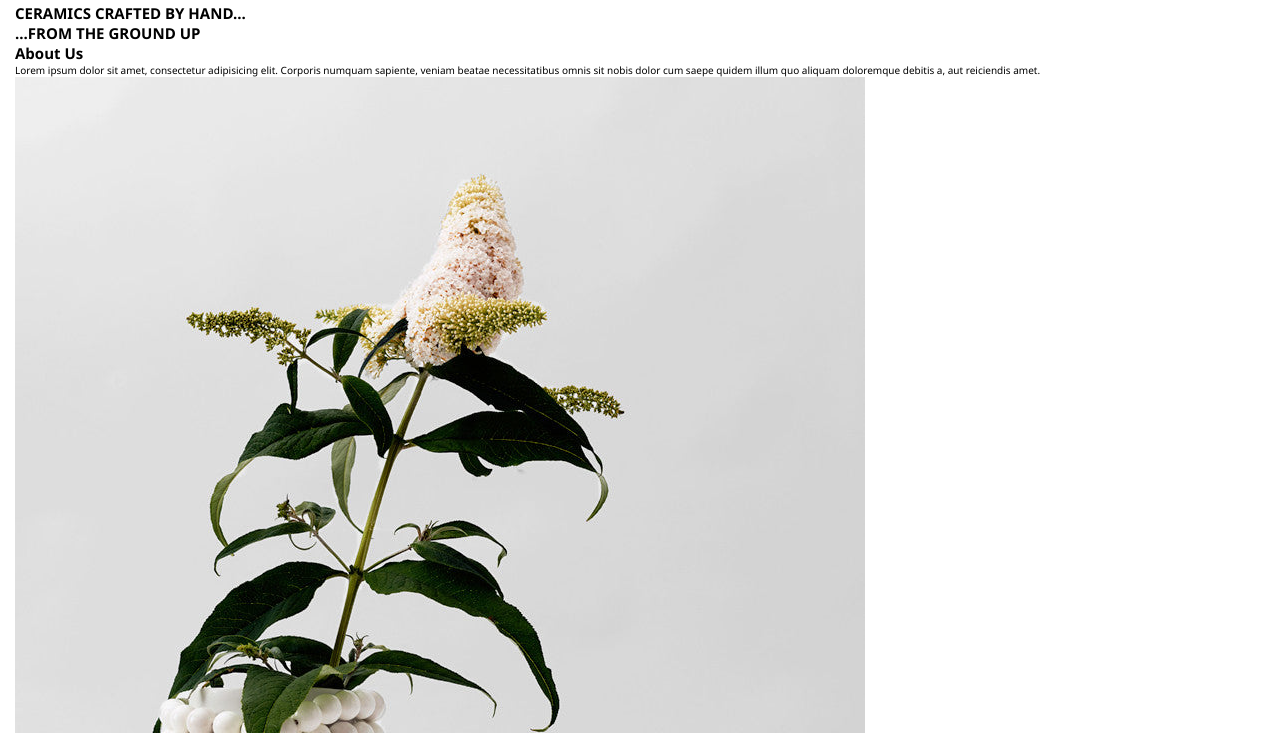
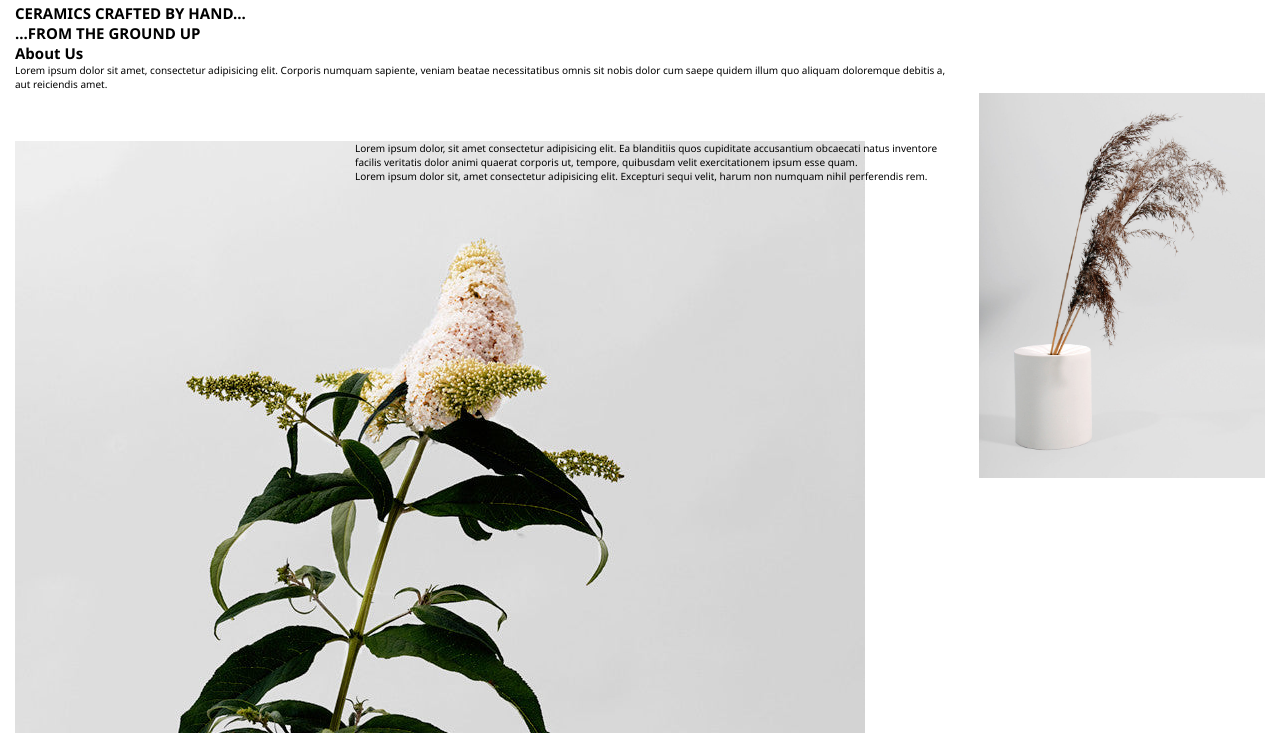
Before and after one commit to ConsoleWL/131_eCommerceSite2, a plain HTML site: page index.html in a window 1280 px wide. Shown: the part 1207-1940 px from the top of the page. Drawn offline with Linux system fonts and the light colour scheme.

Commit message:
did something in about

```diff
--- a/index.html
+++ b/index.html
@@ -54,12 +54,12 @@
         <!-- About us -->
         <section>
             <div class="container">
-                <h1>About Us</h1>
-                <div>
-                    <div>
+                <h1 class="about-text">About Us</h1>
+                <div class="about-div">
+                    <div class="about div2">
                         <p>Lorem ipsum dolor sit amet, consectetur adipisicing elit. Corporis numquam sapiente, veniam beatae necessitatibus omnis sit nobis dolor cum saepe quidem illum quo aliquam doloremque debitis a, aut reiciendis amet.</p>
-                        <div>
-                            <div>
+                        <div class="about-div3">
+                            <div class="about-div-pic1">
                                 <img src="assets/Vase_Dame_2048x2048.jpg" alt="Plant with Green">
                             </div>
                             <div>
@@ -68,15 +68,15 @@
                             </div>
                         </div>
                     </div>
-                    <div>
-                        <img src="assets/Cylinder_unglazed3_2048x2048.jpg" alt="Plant with no leaves">
+                    <div class="about-pic2">
+                        <img id="aboutpic2" src="assets/Cylinder_unglazed3_2048x2048.jpg" alt="Plant with no leaves">
                     </div>
                 </div>
             </div>
         </section>
 
         <!-- OUR PRODUCTS-->
-        <section>
+        <section >
             <div class="container">
                 <h2>OUR PRODUCTS</h2>
                 <!-- Here my products -->
--- a/style.css
+++ b/style.css
@@ -39,7 +39,7 @@ a{
 }
 
 .head-icon img{
-    /* width: 4rem; */
+
 }
 
 .search-div{
@@ -58,6 +58,42 @@ a{
     right: 3px;
 }
 
+
+/* about  */
+.about-text{
+
+}
+
+.about-div{
+    display: flex;
+    justify-content: space-between;
+    column-gap: 3rem;
+}
+
+.about-div2{
+    width: 60%;
+}
+
+.about-div3{
+    display: flex;
+    justify-content: space-between;
+    column-gap: 4rem;
+    margin-top: 5rem;
+}
+
+.about-div-pic1{
+    width: 30rem;
+}
+
+.about-pic2 {
+    width: 35%;
+    margin-top: 3rem;
+}
+
+#aboutpic2 {
+    width: 100%;
+
+}
 .footer{
     background-color:#BF7631;
 }
```
